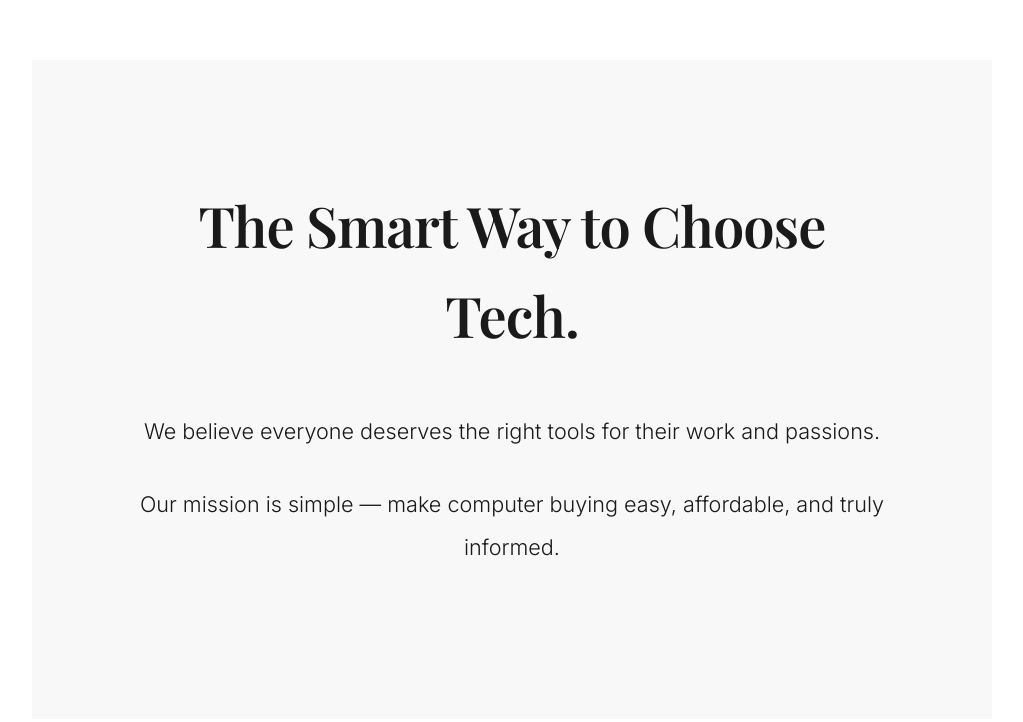
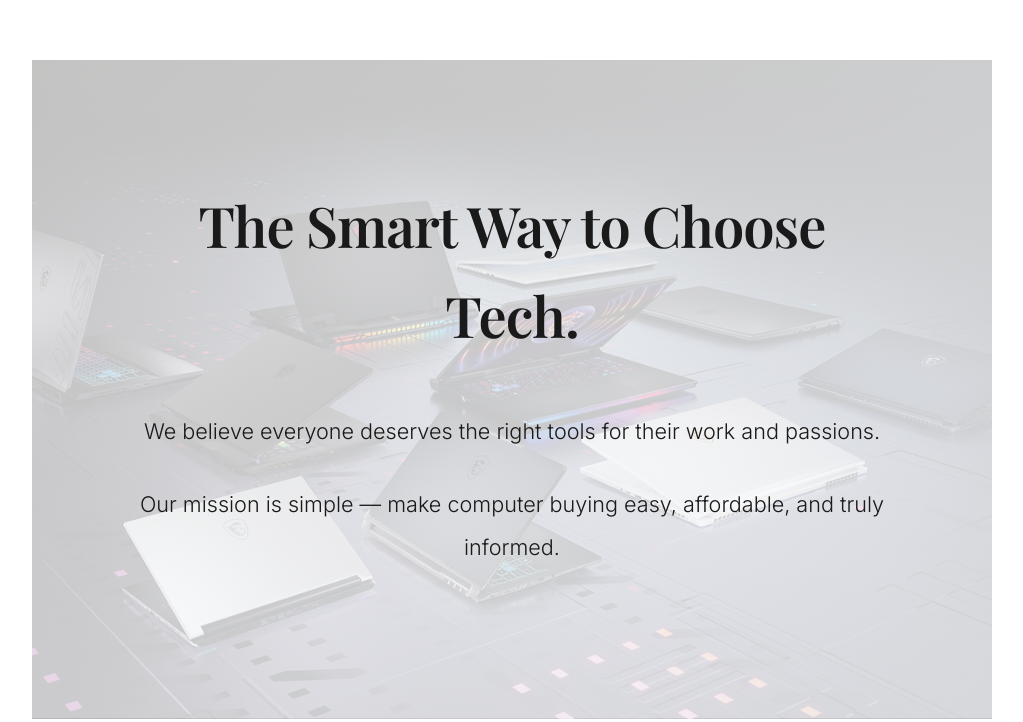
Before and after one commit to cliomaxin/maxipy, a plain HTML site: page index.html in a window 1280 px wide. Shown: the part 3303-4025 px from the top of the page, without its empty margins (128-1151 px from the left). Drawn offline with nearby package versions, Linux system fonts and the light colour scheme.

Commit message:
laptops image added to one of the sections

```diff
--- a/index.html
+++ b/index.html
@@ -524,9 +524,17 @@
         </div>
     </section>
 
-    <section id="promise">
+    <section id="promise" style="position:relative; z-index:1;">
         <div class="container">
-            <div class="promise-section">
+            <div class="promise-section" style="
+                position: relative;
+                background-image:
+                    linear-gradient(135deg, rgba(255,255,255,0.75) 0%, rgba(245,247,250,0.85) 100%),
+                    url('static/images/laptops.jpg');
+                background-size: cover;
+                background-position: center;
+                background-repeat: no-repeat;
+                ">
                 <h2>The Smart Way to Choose Tech.</h2>
                 <p>We believe everyone deserves the right tools for their work and passions.</p>
                 <p>Our mission is simple — make computer buying easy, affordable, and truly informed.</p>
```
Also changed, not shown: static/images/laptops.jpg (added).
